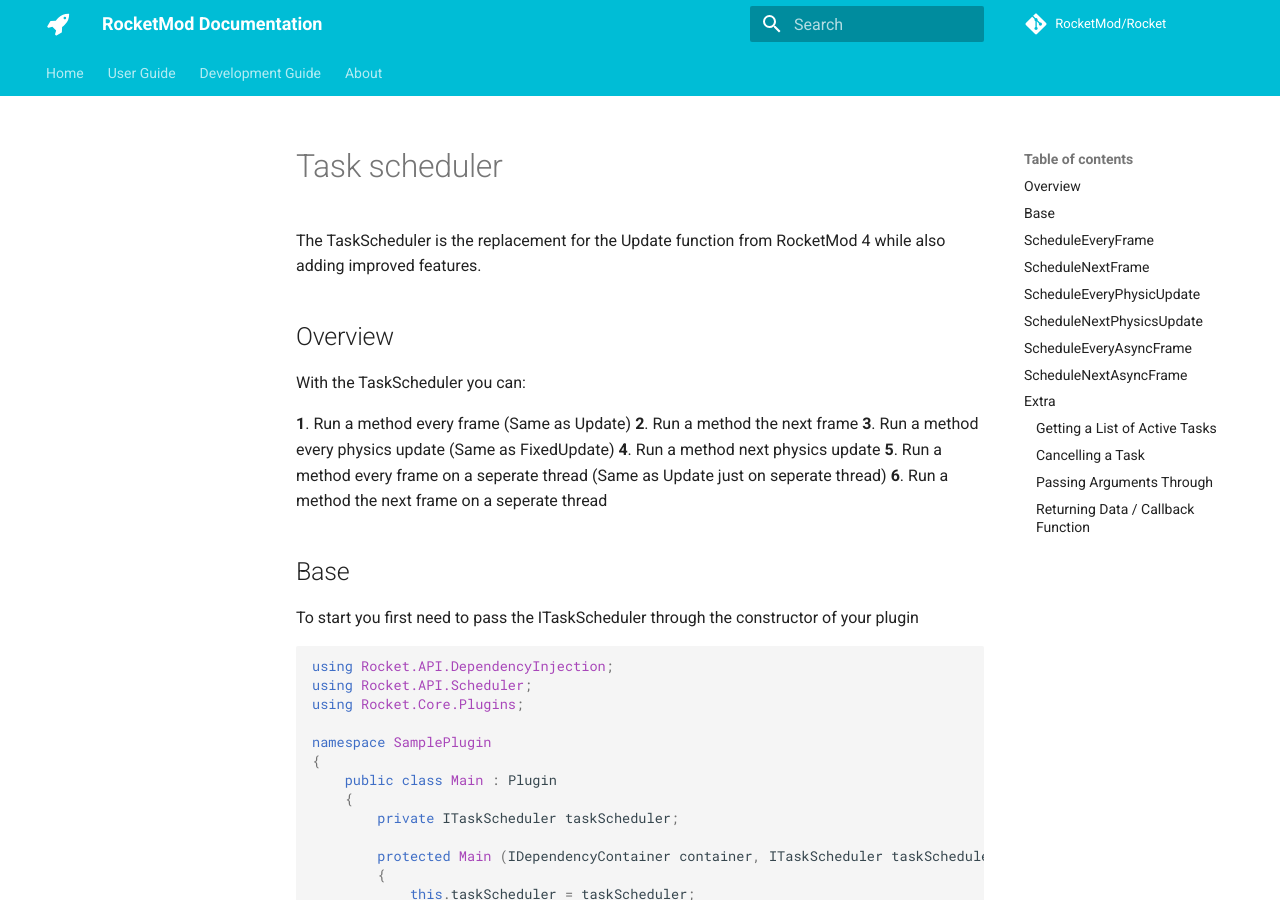
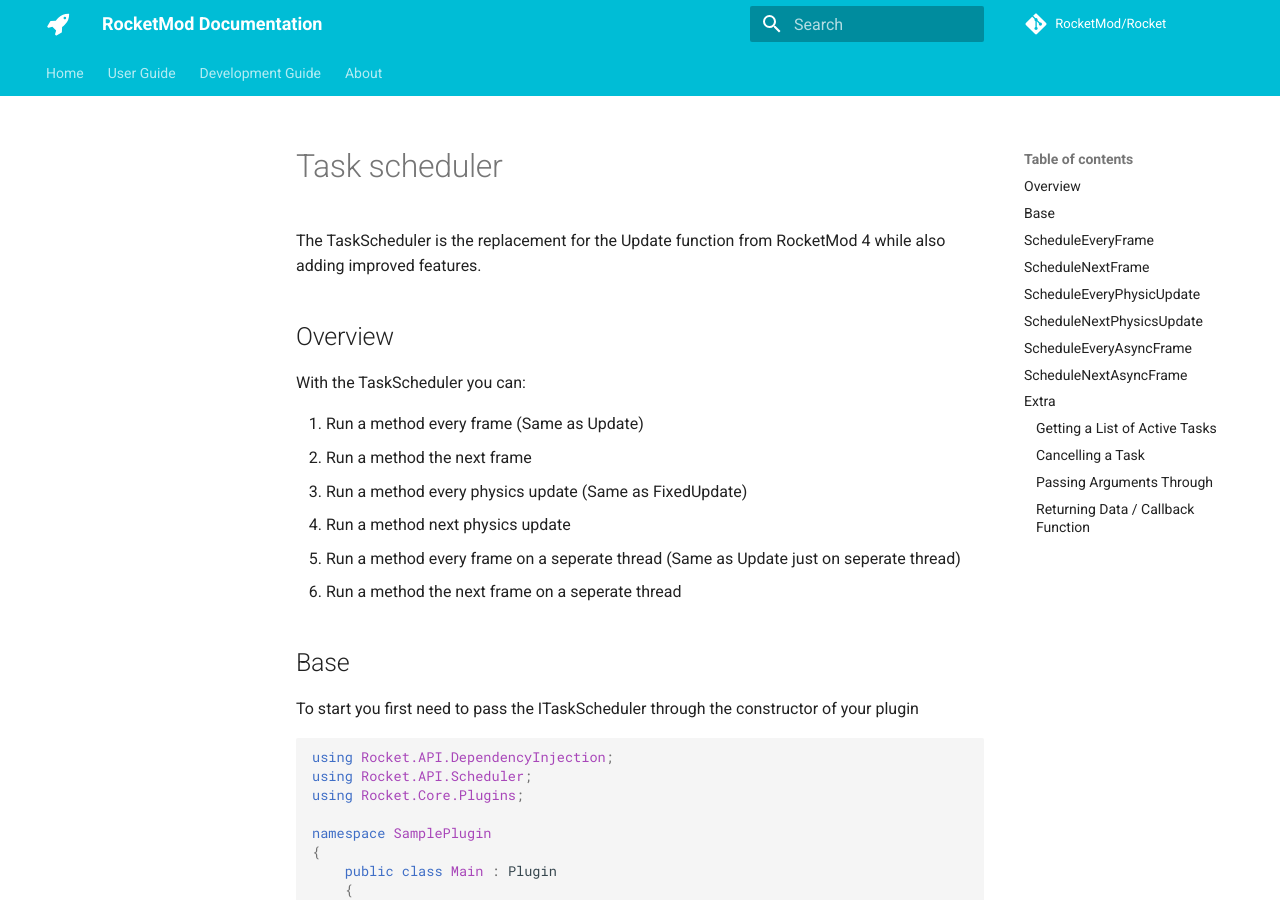
Before and after one commit to RocketMod/Rocket.Documentation, an MkDocs documentation site: the page built from content/development-guide/core-implementation/task-scheduler.md, in a window 1280 px wide and 900 px high. Built offline with MkDocs 1.6.1 and Material for MkDocs 9.7.7, drawn with Linux system fonts in a browser that asks for light colours; comment, search, counter and statistics services are not loaded; old or Windows-style settings are respelled for this version of MkDocs.

Commit message:
Update task-scheduler.md

```diff
--- a/content/development-guide/core-implementation/task-scheduler.md
+++ b/content/development-guide/core-implementation/task-scheduler.md
@@ -3,12 +3,12 @@ The TaskScheduler is the replacement for the Update function from RocketMod 4 wh
 ## Overview
 With the TaskScheduler you can:
 
-**1**. Run a method every frame (Same as Update)
-**2**. Run a method the next frame
-**3**. Run a method every physics update (Same as FixedUpdate)
-**4**. Run a method next physics update
-**5**. Run a method every frame on a seperate thread (Same as Update just on seperate thread)
-**6**. Run a method the next frame on a seperate thread
+1. Run a method every frame (Same as Update)
+2. Run a method the next frame
+3. Run a method every physics update (Same as FixedUpdate)
+4. Run a method next physics update
+5. Run a method every frame on a seperate thread (Same as Update just on seperate thread)
+6. Run a method the next frame on a seperate thread
 
 ## Base
 To start you first need to pass the ITaskScheduler through the constructor of your plugin
```
